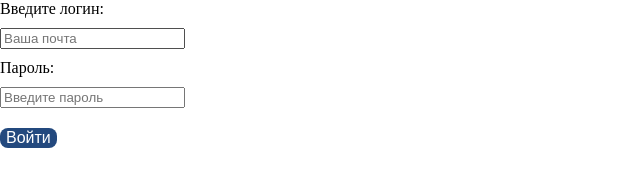
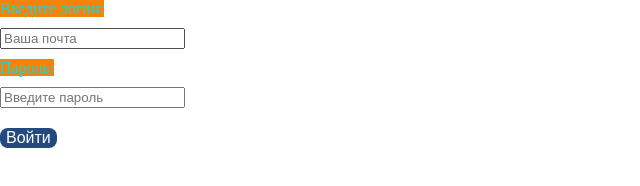
Before and after one commit to Alexandr-Dudarin/--------------------------, a plain HTML site: page index.html in a window 1280 px wide. Shown: the whole page, without its empty margins (0-640 px from the left). Drawn offline with Linux system fonts and the light colour scheme.

Commit message:
Добавление цвета span

```diff
--- a/main.css
+++ b/main.css
@@ -19,8 +19,8 @@ body {
   input {
     display: block;
     margin: 10px 0 10px 0;
-
+  }
   span {
-    background: #ffffff;
-  color: rgb(201, 158, 14);
+    background-color: rgb(245, 130, 9);
+    color: rgb(18, 216, 226);
   }
```
